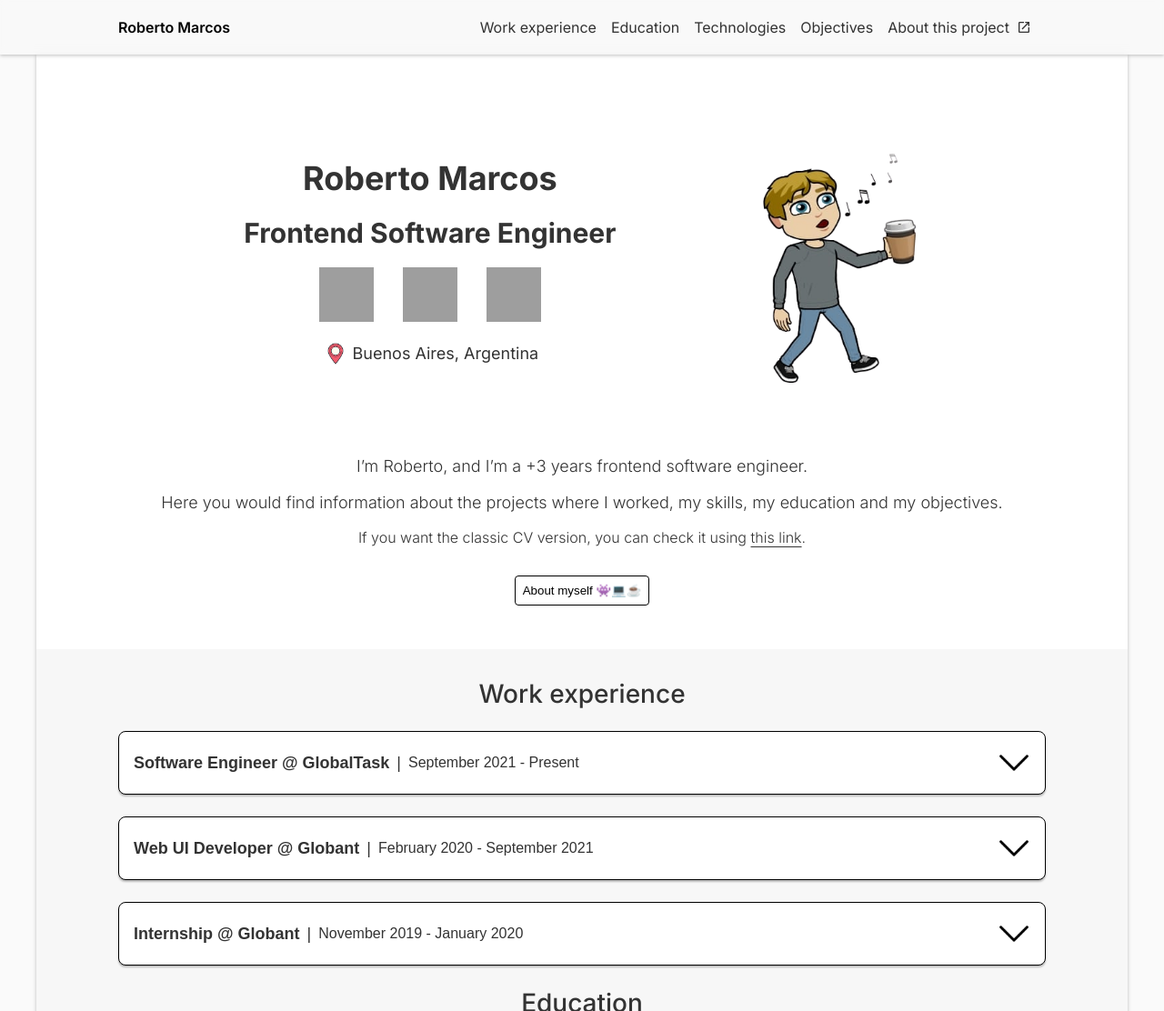
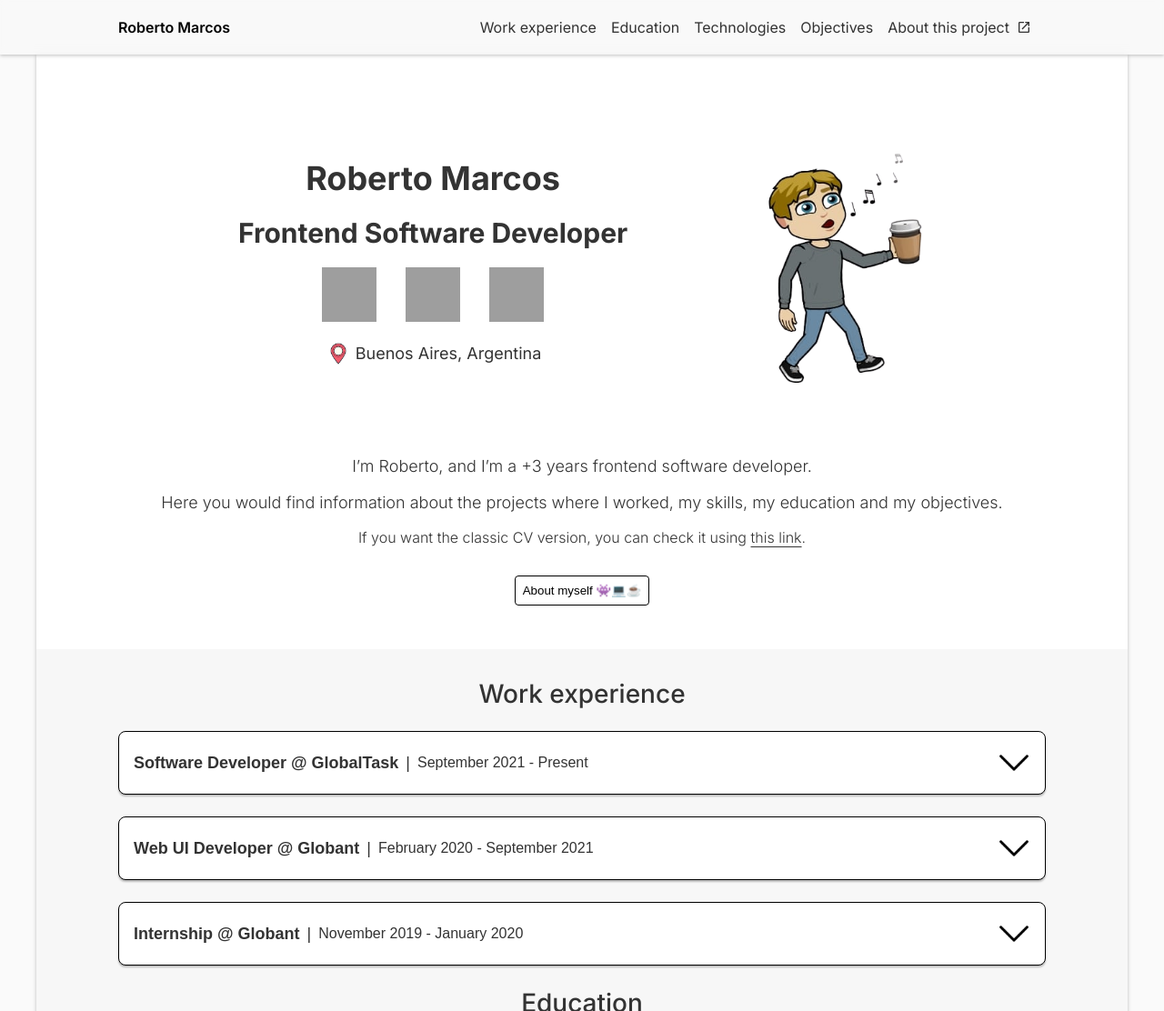
Before and after one commit to rdmarcos49/portfolio, an Astro site: page / in a window 1280 px wide. Shown: the top 1112 px of the page at 91% size. Built offline with nearby package versions, Linux system fonts and the light colour scheme; Astro itself is replaced by a stand-in of ours; grey boxes are pictures that could not be loaded.

Commit message:
modified texts

```diff
--- a/src/components/MyselfModal/index.astro
+++ b/src/components/MyselfModal/index.astro
@@ -10,7 +10,7 @@ import './index.scss';
       I has been introduced in the IT world when I started to study in 2015. I came from a bachelor of humanities, so it was a very steep ride.
     </p>
     <p class='myself-wrapper__modal__description'>
-      My friends and colleagues helped me a lot with my studies so today I'm working as frontend software engineer thanks to them!
+      My friends and colleagues helped me a lot with my studies so today I'm working as frontend software developer thanks to them!
     </p>
     <p class='myself-wrapper__modal__description'>
       Besides my job, I like play videogames (especially the RTS and fighting games), drink coffee, watch series / anime / movies, workout on the gym, and spending time with my girlfriend.
--- a/src/containers/Overview/index.astro
+++ b/src/containers/Overview/index.astro
@@ -8,7 +8,7 @@ import SocialMedia from '../../components/SocialMedia/index.astro';
   <div class='presentation-wrapper'>
     <article class='presentation-wrapper__text'>
       <h1 class='welcome__title'> Roberto Marcos </h1>
-      <h2 class='welcome__subtitle'> Frontend Software Engineer </h2>
+      <h2 class='welcome__subtitle'> Frontend Software Developer </h2>
       <SocialMedia />
       <Location />
       <img class='welcome__avatar welcome__avatar--mobile' src='/images/avatar.png' title='my avatar' alt='roberto-avatar' height='280' width='180'/>
@@ -18,7 +18,7 @@ import SocialMedia from '../../components/SocialMedia/index.astro';
 
   <article class='description-wrapper'>
     <p class='welcome__description'>
-      I’m Roberto, and I’m a +3 years frontend software engineer.
+      I’m Roberto, and I’m a +3 years frontend software developer.
     </p>
     <p class='welcome__description'>
       Here you would find information about the projects where I worked, my skills, my education and my objectives.
--- a/src/layouts/Layout.astro
+++ b/src/layouts/Layout.astro
@@ -15,7 +15,7 @@ import '../global/reset.styles.scss'
 const description = 'Personal portfolio created with Astro.build'
 const openGraphConfig = {
 	basic: {
-		title: 'Portfolio - Roberto Marcos - Frontend Software Engineer',
+		title: 'Portfolio - Roberto Marcos - Frontend Software Developer',
 		type: 'website',
 		image: '/images/avatar.png',
 		url: 'https://portfolio-rdmarcos49.vercel.app/',
--- a/src/pages/index.astro
+++ b/src/pages/index.astro
@@ -10,7 +10,7 @@ import Footer from '../containers/Footer/index.astro';
 import '../global/fonts.scss';
 ---
 
-<Layout title='Roberto Marcos | Frontend Software Engineer'>
+<Layout title='Roberto Marcos | Frontend Software Developer'>
 	<Overview />
 	<Formation />
 	<Technologies />
--- a/src/utils/formations.ts
+++ b/src/utils/formations.ts
@@ -11,7 +11,7 @@ interface Formation {
 
 export const workExperience: Formation[] = [
   {
-    title: 'Software Engineer @ GlobalTask',
+    title: 'Software Developer @ GlobalTask',
     date: 'September 2021 - Present',
     items: [
       {
```
